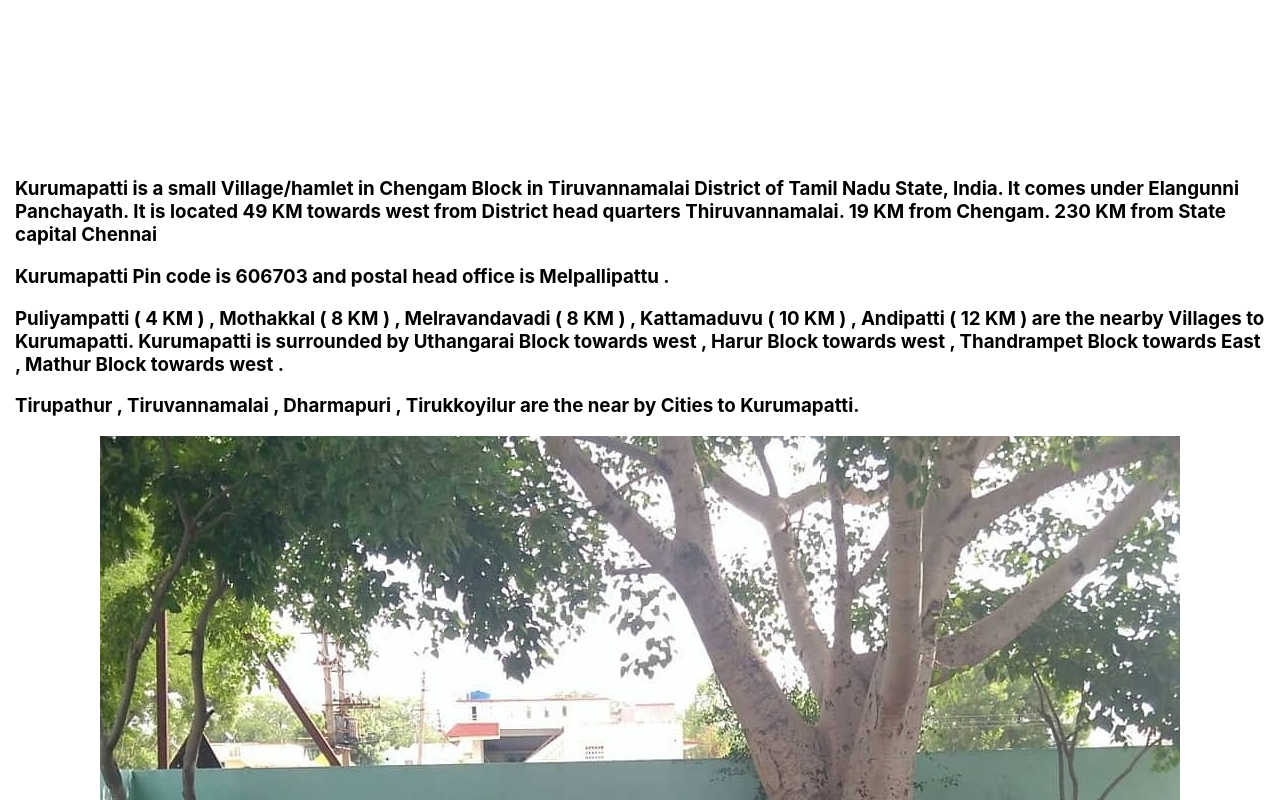
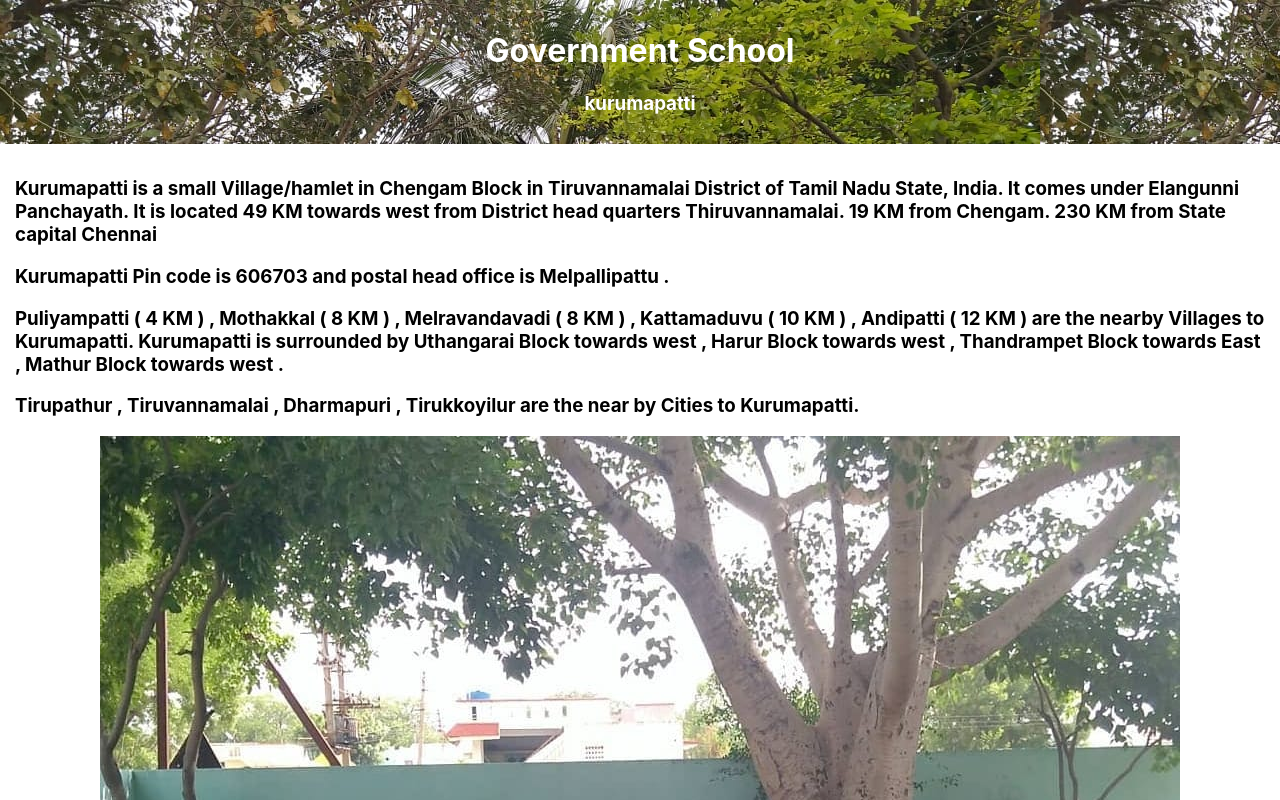
Before and after one commit to Kurumapattigovtschool/super-duper-waddle, a React (Create React App) app: page / in a window 1280 px wide. Shown: the top 800 px of the page. Built offline with nearby package versions, Linux system fonts and the light colour scheme.

Commit message:
Update App.js

```diff
--- a/src/App.js
+++ b/src/App.js
@@ -6,7 +6,7 @@ function App() {
   return (
   <>
 
-    <div class="header">
+    <div class="header" style={{ backgroundImage: "url(/7.png)" }}>
         <h1>Government School</h1>
             <h3>kurumapatti</h3>
     </div>
```
